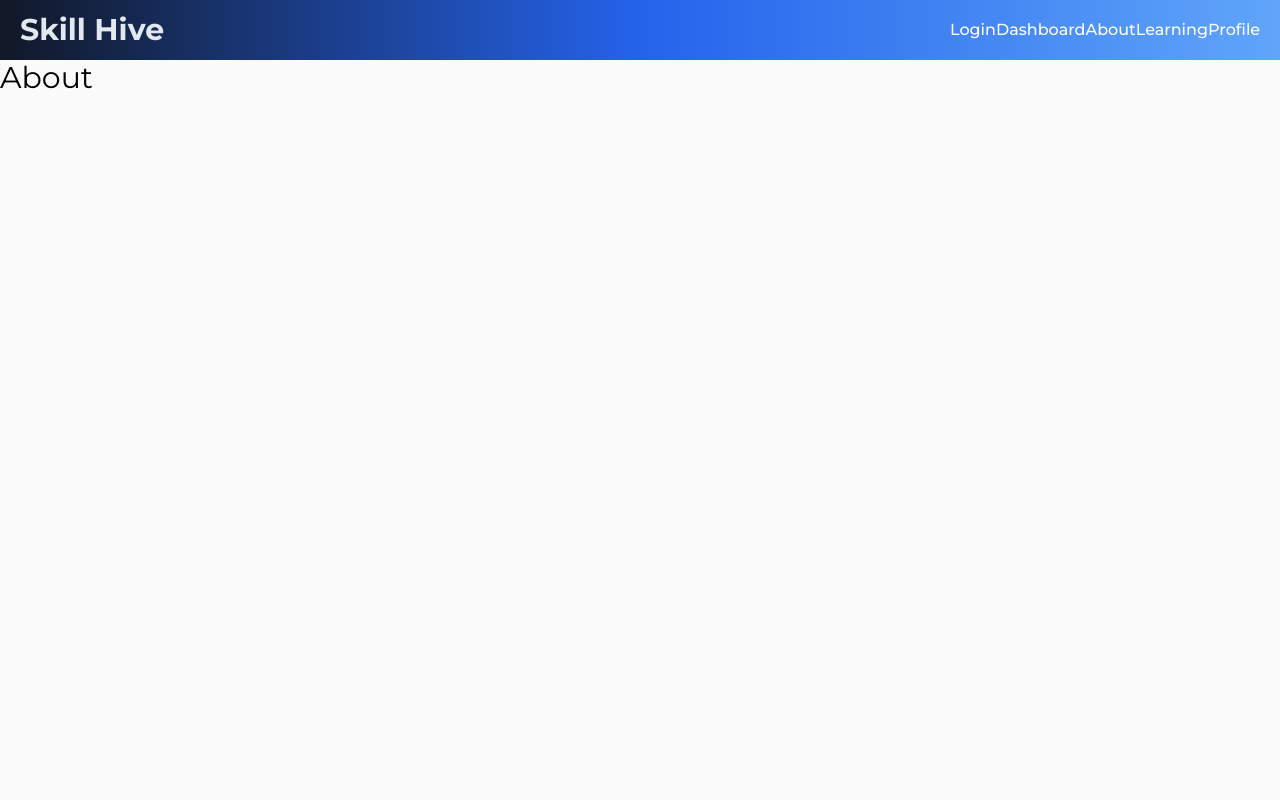
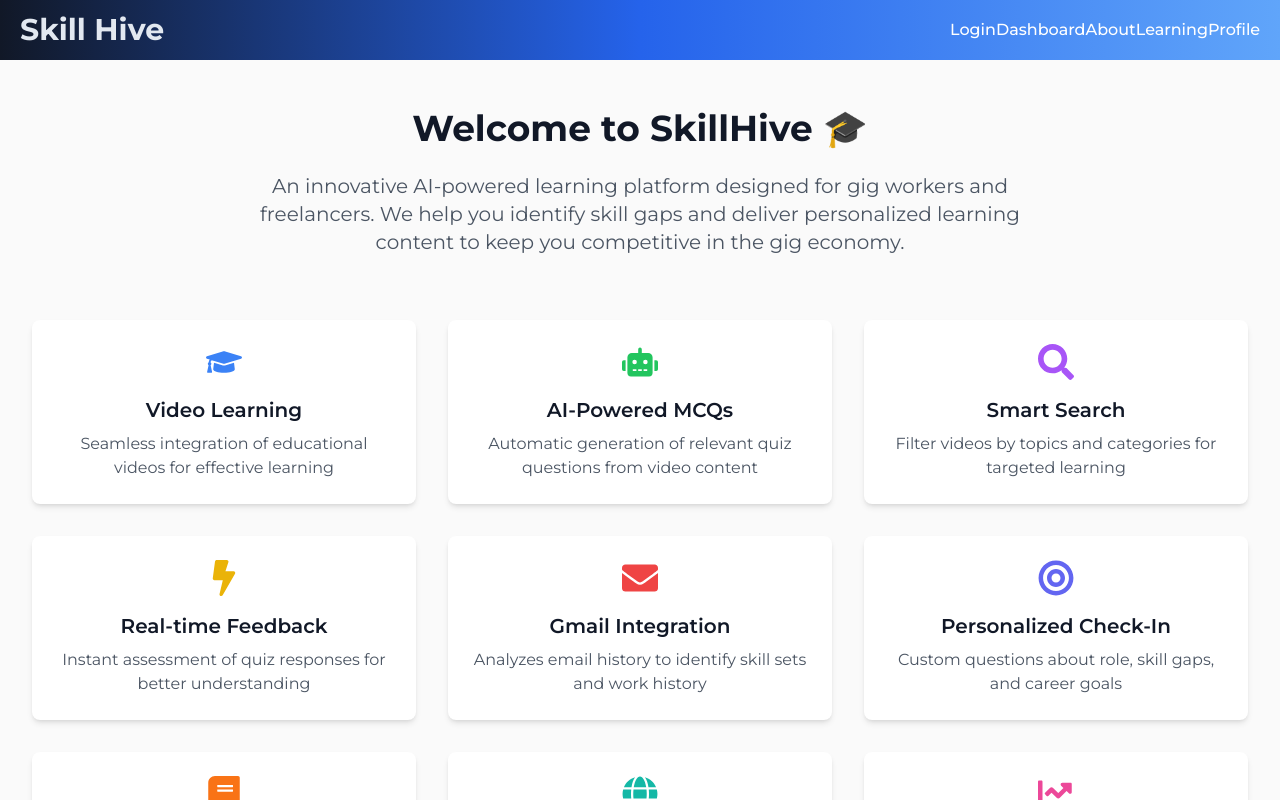
Before and after one commit to Ricky2054/SkillHive, a React (Create React App) app: page /about in a window 1280 px wide. Built offline with nearby package versions, Linux system fonts and the light colour scheme; no server answers.

Commit message:
feat: Implement About Page

```diff
--- a/src/pages/About.js
+++ b/src/pages/About.js
@@ -1,9 +1,142 @@
+import React from 'react';
+import { FaGraduationCap, FaRobot, FaSearch, FaBolt, FaEnvelope, FaBullseye, FaBook, FaGlobe, FaChartLine } from 'react-icons/fa';
+
 const About = () => {
+  const features = [
+    {
+      icon: <FaGraduationCap className="text-4xl text-blue-500" />,
+      title: "Video Learning",
+      description: "Seamless integration of educational videos for effective learning"
+    },
+    {
+      icon: <FaRobot className="text-4xl text-green-500" />,
+      title: "AI-Powered MCQs",
+      description: "Automatic generation of relevant quiz questions from video content"
+    },
+    {
+      icon: <FaSearch className="text-4xl text-purple-500" />,
+      title: "Smart Search",
+      description: "Filter videos by topics and categories for targeted learning"
+    },
+    {
+      icon: <FaBolt className="text-4xl text-yellow-500" />,
+      title: "Real-time Feedback",
+      description: "Instant assessment of quiz responses for better understanding"
+    },
+    {
+      icon: <FaEnvelope className="text-4xl text-red-500" />,
+      title: "Gmail Integration",
+      description: "Analyzes email history to identify skill sets and work history"
+    },
+    {
+      icon: <FaBullseye className="text-4xl text-indigo-500" />,
+      title: "Personalized Check-In",
+      description: "Custom questions about role, skill gaps, and career goals"
+    },
+    {
+      icon: <FaBook className="text-4xl text-orange-500" />,
+      title: "Curated Learning",
+      description: "Tailored learning modules including videos and quizzes"
+    },
+    {
+      icon: <FaGlobe className="text-4xl text-teal-500" />,
+      title: "Language Support",
+      description: "Content delivery in user's preferred language"
+    },
+    {
+      icon: <FaChartLine className="text-4xl text-pink-500" />,
+      title: "Dynamic Recommendations",
+      description: "Continuously updated learning paths based on progress"
+    }
+  ];
+
   return (
-    <div className="bg-zinc-50 h-full">
-      <h1 className="text-black text-3xl">About</h1>
+    <div className="min-h-screen bg-zinc-50 py-12 px-4 sm:px-6 lg:px-8">
+      {/* Hero Section */}
+      <div className="max-w-7xl mx-auto text-center mb-16">
+        <h1 className="text-4xl font-bold text-gray-900 mb-6">
+          Welcome to SkillHive 🎓
+        </h1>
+        <p className="text-xl text-gray-600 max-w-3xl mx-auto">
+          An innovative AI-powered learning platform designed for gig workers and freelancers.
+          We help you identify skill gaps and deliver personalized learning content to keep you
+          competitive in the gig economy.
+        </p>
+      </div>
+
+      {/* Features Grid */}
+      <div className="max-w-7xl mx-auto">
+        <div className="grid grid-cols-1 md:grid-cols-2 lg:grid-cols-3 gap-8">
+          {features.map((feature, index) => (
+            <div
+              key={index}
+              className="bg-white p-6 rounded-lg shadow-md hover:shadow-lg transition-shadow duration-300"
+            >
+              <div className="flex flex-col items-center text-center">
+                <div className="mb-4">
+                  {feature.icon}
+                </div>
+                <h3 className="text-xl font-semibold text-gray-900 mb-2">
+                  {feature.title}
+                </h3>
+                <p className="text-gray-600">
+                  {feature.description}
+                </p>
+              </div>
+            </div>
+          ))}
+        </div>
+      </div>
+
+      {/* Team Section */}
+      <div className="max-w-7xl mx-auto mt-20">
+        <h2 className="text-3xl font-bold text-center text-gray-900 mb-12">
+          Our Team
+        </h2>
+        <div className="grid grid-cols-2 md:grid-cols-3 lg:grid-cols-5 gap-8">
+          {[
+            { name: "Ricky Dey", github: "Ricky2054" },
+            { name: "Sorbojit Mondal", github: "33sorbojitmondal" },
+            { name: "Ashutosh Saha", github: "Ash310u" },
+            { name: "Anurag Dey", github: "anuragcode-16" },
+            { name: "Piyush Goenka", github: "piyushgoenka2005" }
+          ].map((member, index) => (
+            <div key={index} className="text-center">
+              <div className="w-24 h-24 mx-auto bg-gray-200 rounded-full mb-4 flex items-center justify-center">
+                <span className="text-2xl">👤</span>
+              </div>
+              <h3 className="font-medium text-gray-900">{member.name}</h3>
+              <a
+                href={`https://github.com/${member.github}`}
+                className="text-blue-500 hover:text-blue-700 text-sm"
+                target="_blank"
+                rel="noopener noreferrer"
+              >
+                @{member.github}
+              </a>
+            </div>
+          ))}
+        </div>
+      </div>
+
+      {/* Technology Stack */}
+      <div className="max-w-7xl mx-auto mt-20 text-center">
+        <h2 className="text-3xl font-bold text-gray-900 mb-8">
+          Built With
+        </h2>
+        <div className="flex flex-wrap justify-center gap-6">
+          {["React.js", "Tailwind CSS", "GEMINI API", "Gmail API", "YouTube API"].map((tech, index) => (
+            <span
+              key={index}
+              className="px-4 py-2 bg-gray-100 rounded-full text-gray-700"
+            >
+              {tech}
+            </span>
+          ))}
+        </div>
+      </div>
     </div>
-  )
-}
+  );
+};
 
 export default About;
```
